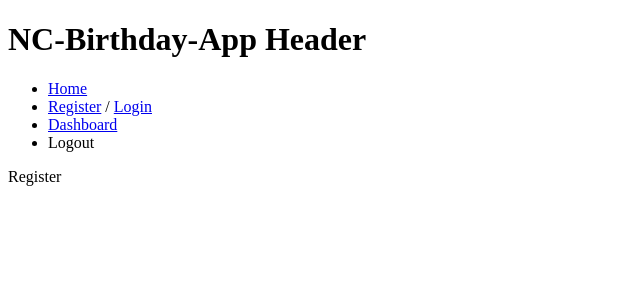
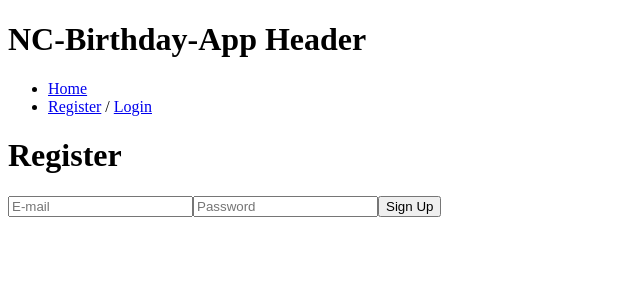
Before and after one commit to karlaferry/nc-birthday-app, a React (Create React App) app: page /register in a window 1280 px wide. Shown: the top 300 px of the page, without its empty margins (0-640 px from the left). Built offline with nearby package versions, Linux system fonts and the light colour scheme; no server answers; the database is empty.

Commit message:
firebase auth implemented

```diff
--- a/src/App.js
+++ b/src/App.js
@@ -6,12 +6,12 @@ import Register from "./components/Register";
 import Login from "./components/Login";
 import Dashboard from "./components/Dashboard";
 import CelebrantCard from "./components/CelebrantCard";
-import { getUsers } from "./utils/dbCalls";
+import { UserProvider } from "./Contexts/User";
 
 function App() {
-	getUsers();
 	return (
 		<div>
+			<UserProvider>
 				<BrowserRouter>
 					<Header />
 					<Routes>
@@ -22,6 +22,7 @@ function App() {
 						<Route path="/celebrant/:id" element={<CelebrantCard />} />
 					</Routes>
 				</BrowserRouter>
+			</UserProvider>
 		</div>
 	);
 }
--- /dev/null
+++ b/src/Contexts/User.js
@@ -0,0 +1,14 @@
+import { createContext, useState } from "react";
+
+export const UserContext = createContext();
+
+export const UserProvider = ({ children }) => {
+	const [user, setUser] = useState({});
+	const isLoggedIn = user.email ? true : false;
+
+	return (
+		<UserContext.Provider value={{ user, setUser, isLoggedIn }}>
+			{children}
+		</UserContext.Provider>
+	);
+};
--- a/src/components/Dashboard.jsx
+++ b/src/components/Dashboard.jsx
@@ -1,5 +1,12 @@
-import React from "react";
+import React, { useContext } from "react";
+import { UserContext } from "../Contexts/User";
 
 export default function Dashboard() {
-	return <div>Dashboard</div>;
+	const { user } = useContext(UserContext);
+	return (
+		<div>
+			<h2>Dashboard</h2>
+			<h3>Welcome, {user.email}</h3>
+		</div>
+	);
 }
--- a/src/components/Home.jsx
+++ b/src/components/Home.jsx
@@ -1,8 +1,15 @@
-import React from "react";
+import React, { useContext } from "react";
 import Monthly from "./Monthly";
 import Daily from "./Daily";
+import { UserContext } from "../Contexts/User";
+import { onAuthStateChanged } from "firebase/auth";
+import { auth } from "../firebase/firebaseConfig";
 
 export default function Home() {
+	const { setUser } = useContext(UserContext);
+	onAuthStateChanged(auth, (currentUser) => {
+		currentUser && setUser(currentUser);
+	});
 	return (
 		<div>
 			<Monthly />
--- a/src/components/Login.jsx
+++ b/src/components/Login.jsx
@@ -1,5 +1,14 @@
 import React from "react";
 
 export default function Login() {
-	return <div>Login</div>;
+	return (
+		<div>
+			<h1>Login</h1>
+			<form>
+				<input type="email" placeholder="E-mail" />
+				<input type="password" placeholder="Password" />
+				<button>Login</button>
+			</form>
+		</div>
+	);
 }
--- a/src/components/NavBar.jsx
+++ b/src/components/NavBar.jsx
@@ -1,20 +1,35 @@
-import React from "react";
+import React, { useContext } from "react";
 import { Link } from "react-router-dom";
+import { signOut } from "firebase/auth";
+import { auth } from "../firebase/firebaseConfig";
+import { UserContext } from "../Contexts/User";
 
 export default function NavBar() {
+	const { isLoggedIn } = useContext(UserContext);
 	return (
 		<div>
 			<ul>
 				<li>
 					<Link to="/">Home</Link>
 				</li>
-				<li>
-					<Link to="/register">Register</Link> / <Link to="/login">Login</Link>
-				</li>
-				<li>
-					<Link to="/dashboard">Dashboard</Link>
-				</li>
-				<li>Logout</li>
+				{!isLoggedIn && (
+					<li>
+						<Link to="/register">Register</Link> /{" "}
+						<Link to="/login">Login</Link>
+					</li>
+				)}
+				{isLoggedIn && (
+					<li>
+						<Link to="/dashboard">Dashboard</Link>
+					</li>
+				)}
+				{isLoggedIn && (
+					<li>
+						<a onClick={async () => await signOut(auth)} href="/">
+							Logout
+						</a>
+					</li>
+				)}
 			</ul>
 		</div>
 	);
--- a/src/components/Register.jsx
+++ b/src/components/Register.jsx
@@ -1,5 +1,50 @@
-import React from "react";
+import React, { useState, useContext } from "react";
+import { useNavigate } from "react-router-dom";
+import { createUserWithEmailAndPassword } from "firebase/auth";
+import { auth } from "../firebase/firebaseConfig";
+import { UserContext } from "../Contexts/User";
 
 export default function Register() {
-	return <div>Register</div>;
+	const [registerEmail, setRegisterEmail] = useState("");
+	const [registerPassword, setRegisterPassword] = useState("");
+	const { user } = useContext(UserContext);
+	const navigate = useNavigate();
+	console.log(user.email);
+
+	const handleEmail = (e) => {
+		setRegisterEmail(e.target.value);
+	};
+	const handlePassword = (e) => {
+		setRegisterPassword(e.target.value);
+	};
+
+	const register = async (e) => {
+		try {
+			e.preventDefault();
+			await createUserWithEmailAndPassword(
+				auth,
+				registerEmail,
+				registerPassword
+			);
+			navigate("/dashboard");
+		} catch (e) {
+			console.log(e);
+		}
+	};
+
+	return (
+		<div>
+			<h1>Register</h1>
+			<form>
+				<input type="email" placeholder="E-mail" onChange={handleEmail} />
+				<input
+					type="password"
+					placeholder="Password"
+					onChange={handlePassword}
+				/>
+				<button onClick={register}>Sign Up</button>
+			</form>
+			{user && <h2>{user.email}</h2>}
+		</div>
+	);
 }
```
Lines whose indentation alone changed are shown as unchanged.
